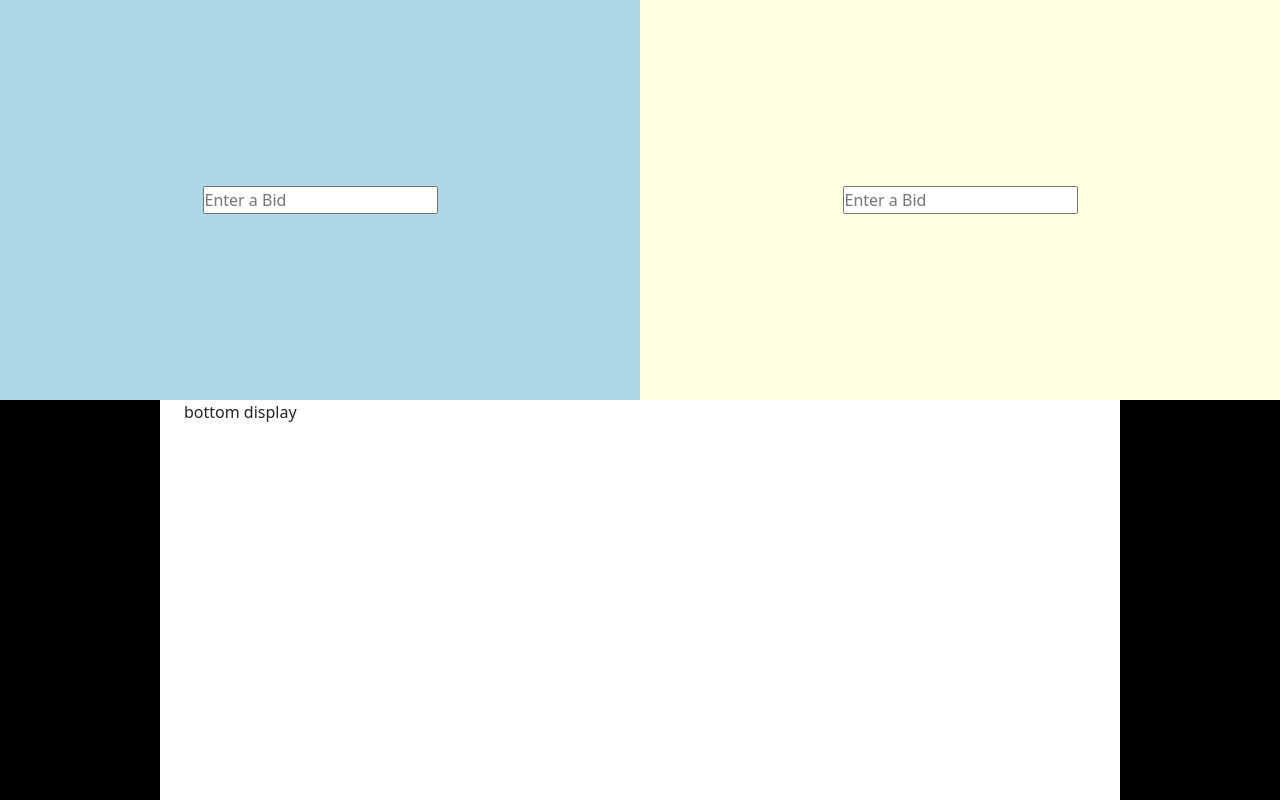
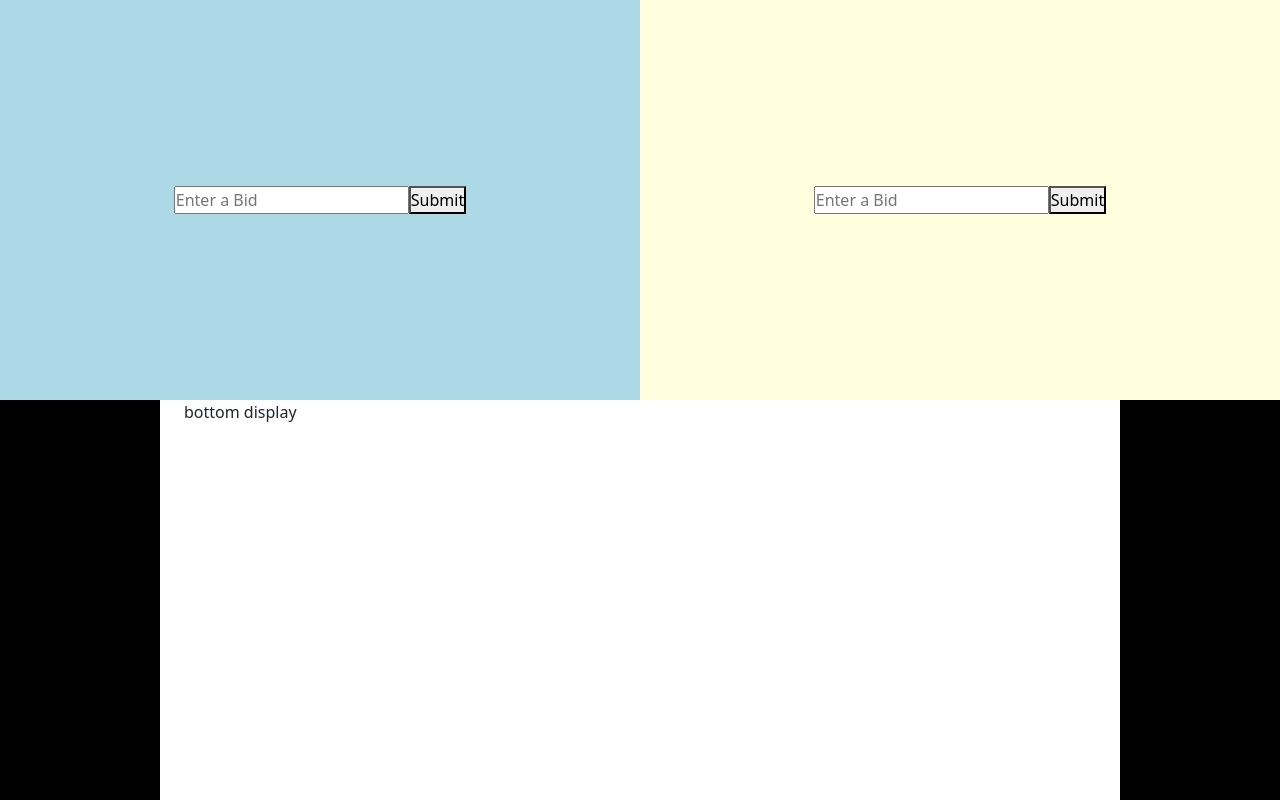
Before and after one commit to nolangh/bid, a plain HTML site: page index.html in a window 1280 px wide. Drawn offline with nearby package versions, Linux system fonts and the light colour scheme.

Commit message:
added submit buttons

```diff
--- a/index.html
+++ b/index.html
@@ -31,9 +31,11 @@
 			<div class="row top-row">
 				<div class="col-6 left-cont">
 					<input type="text" class="left-input" placeholder="Enter a Bid" />
+					<button class="left-button">Submit</button>
 				</div>
 				<div class="col-6 right-cont">
 					<input type="text" class="left-input" placeholder="Enter a Bid" />
+					<button class="right-button">Submit</button>
 				</div>
 			</div>
 			<!-- -------------------------- ANCHOR Row split --------------------------- -->
```
